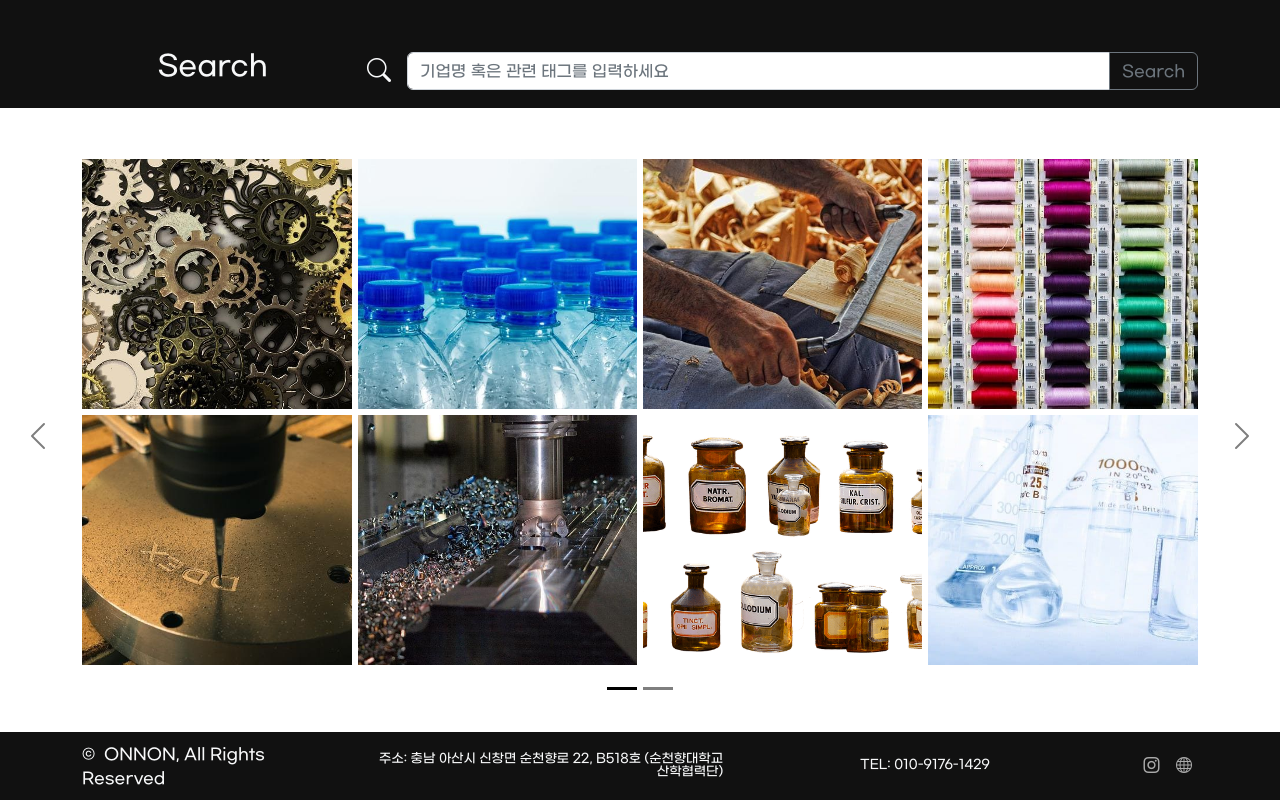
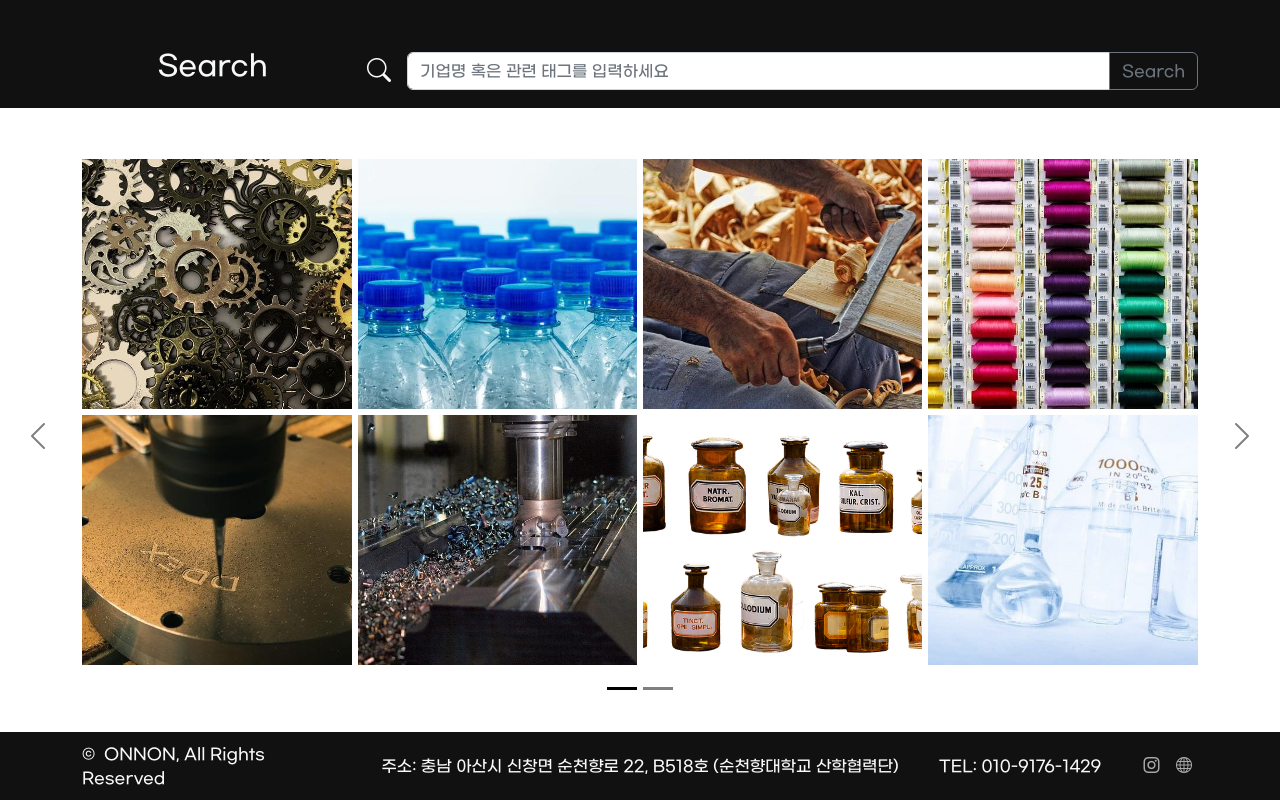
Before and after one commit to LichRich/bootstrap_web_onnon, a plain HTML site: page index.html in a window 1280 px wide. Shown: the part 806-1606 px from the top of the page. Drawn offline with nearby package versions, Linux system fonts and the light colour scheme.

Commit message:
footer revise2
about font

```diff
--- a/index.html
+++ b/index.html
@@ -338,10 +338,10 @@
                     <div class="col-sm-3">
                         <p class="copyright text-light">&copy; &nbsp;ONNON</a>, All Rights Reserved</p>
                     </div>
-                    <div class="col-sm-4 text-end footer-info">
+                    <div class="col-sm-6 text-center footer-info">
                         주소: 충남 아산시 신창면 순천향로 22, B518호 (순천향대학교 산학협력단)
                     </div>
-                    <div class="col-sm-4 text-center footer-info">
+                    <div class="col-sm-2 text-center footer-info">
                         TEL: 010-9176-1429
                     </div>
                     <div class="col-sm-1">
--- a/style.css
+++ b/style.css
@@ -261,8 +261,8 @@ a {
 }
 
 .footer-info {
-    font-size: 0.8rem;
-    line-height: 0.8rem;
+    font-size: 1rem;
+    line-height: 1rem;
 }
 
 /* Scroll to top */
```
Also changed, not shown: detail_page.html (+2 -2 lines).
